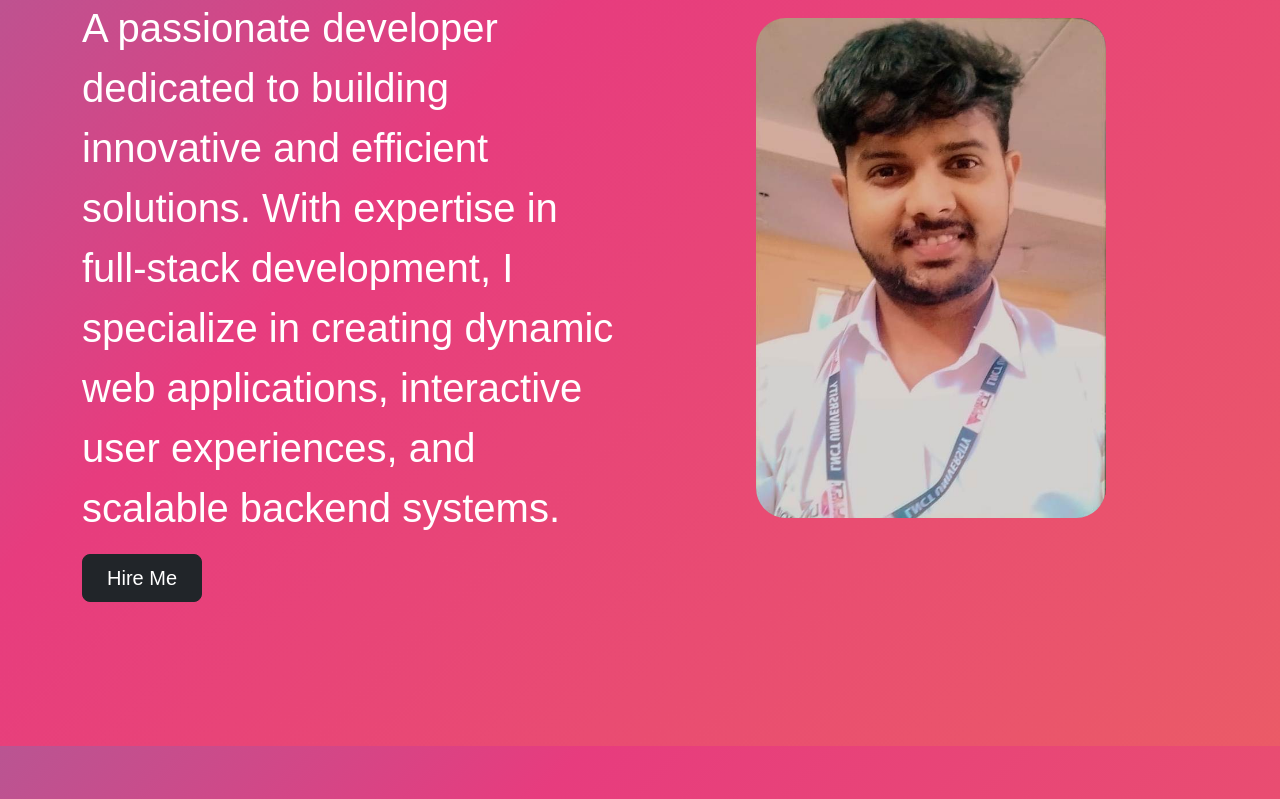
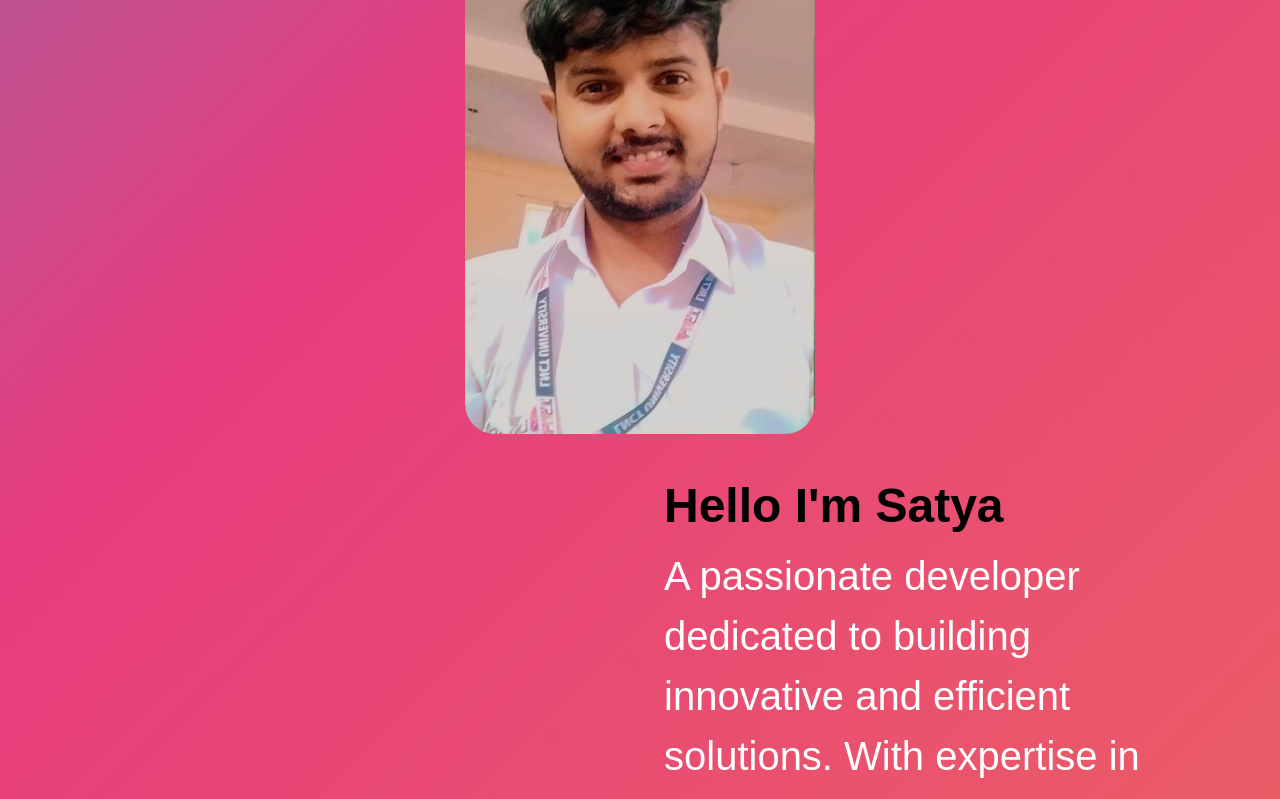
Before and after one commit to Satyendra-official/personal-webpage, a plain HTML site: page index.html in a window 1280 px wide. Shown: the part 219-1018 px from the top of the page. Drawn offline with nearby package versions, Linux system fonts and the light colour scheme.

Commit message:
Update index.html
Mobile view version is updated.

```diff
--- a/index.html
+++ b/index.html
@@ -44,7 +44,7 @@
        <section id="home">
       <div class="container col-xxl-8 px-10 py-5">
         <div class="row flex-lg-row-reverse align-items-center g-5 py-5">
-          <div class="col-10 col-sm-8 col-lg-6">
+          <div class="col-10 col-sm-8 col-lg-6 satya">
             <img src="./images/satya.jpeg" class="d-block mx-lg-auto img-fluid satya-img" alt="satya image" height="200px" loading="lazy">
           </div>
           <div class="col-lg-6">
```
